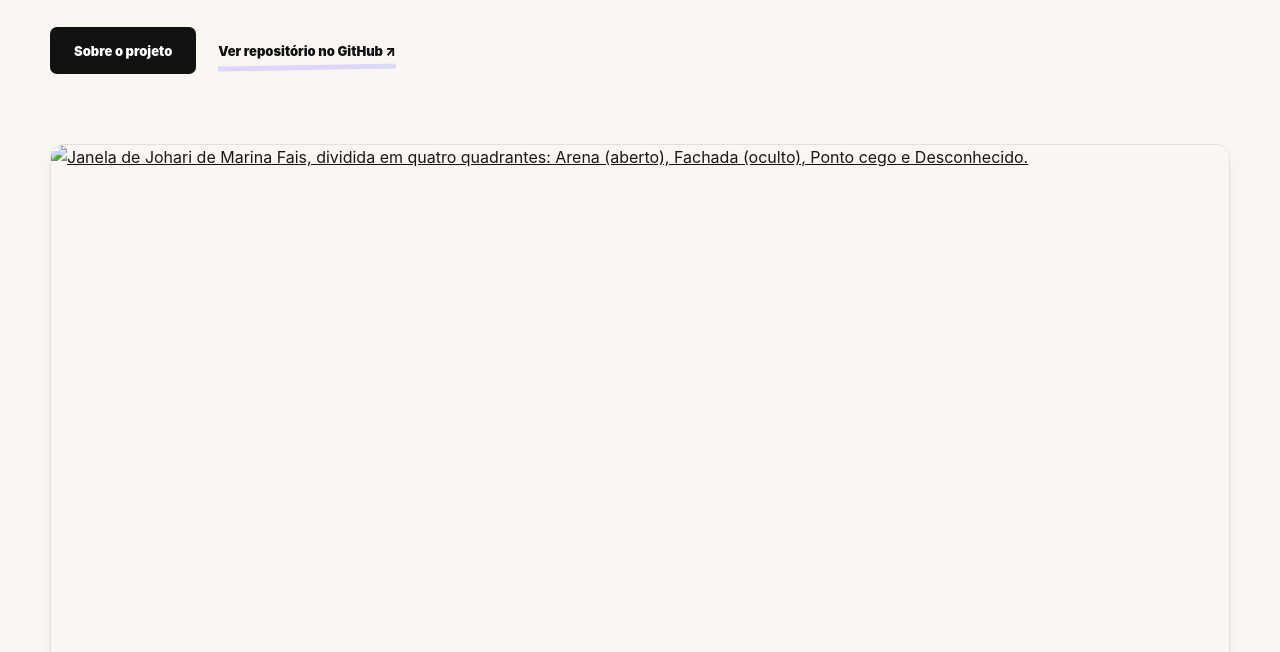
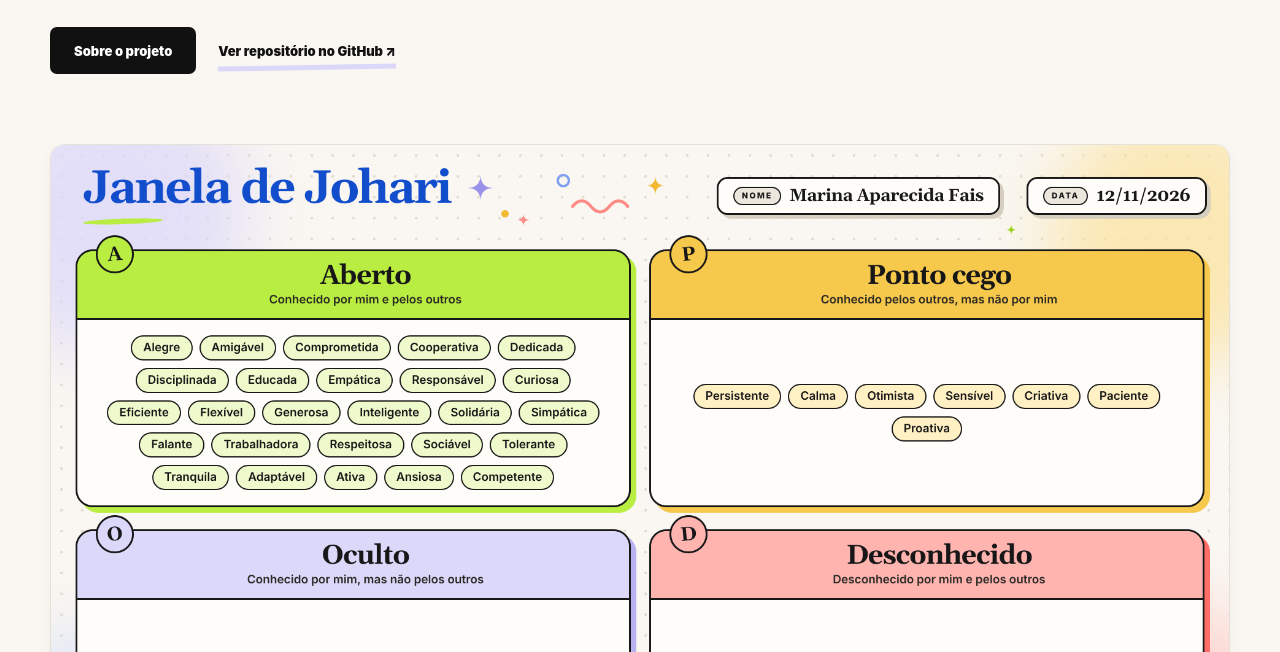
Before and after one commit to mfais11/portfolio, a plain HTML site: page 04-janela-de-johari/index.html in a window 1280 px wide. Shown: the part 300-952 px from the top of the page. Drawn offline with Linux system fonts and the light colour scheme.

Commit message:
Update index.html

```diff
--- a/04-janela-de-johari/index.html
+++ b/04-janela-de-johari/index.html
@@ -160,7 +160,7 @@ footer{background:var(--paper);padding:28px 0 35px;}
         <div class="mundo-photo wide">
           <a href="./imagem/janela.png" target="_blank" rel="noopener noreferrer" aria-label="Abrir a Janela de Johari em tamanho maior">
             <img
-              src="./imagem/janela.png"
+              src="./imagem/janela-de-johari.png"
               alt="Janela de Johari de Marina Fais, dividida em quatro quadrantes: Arena (aberto), Fachada (oculto), Ponto cego e Desconhecido."
               loading="lazy">
           </a>
```
